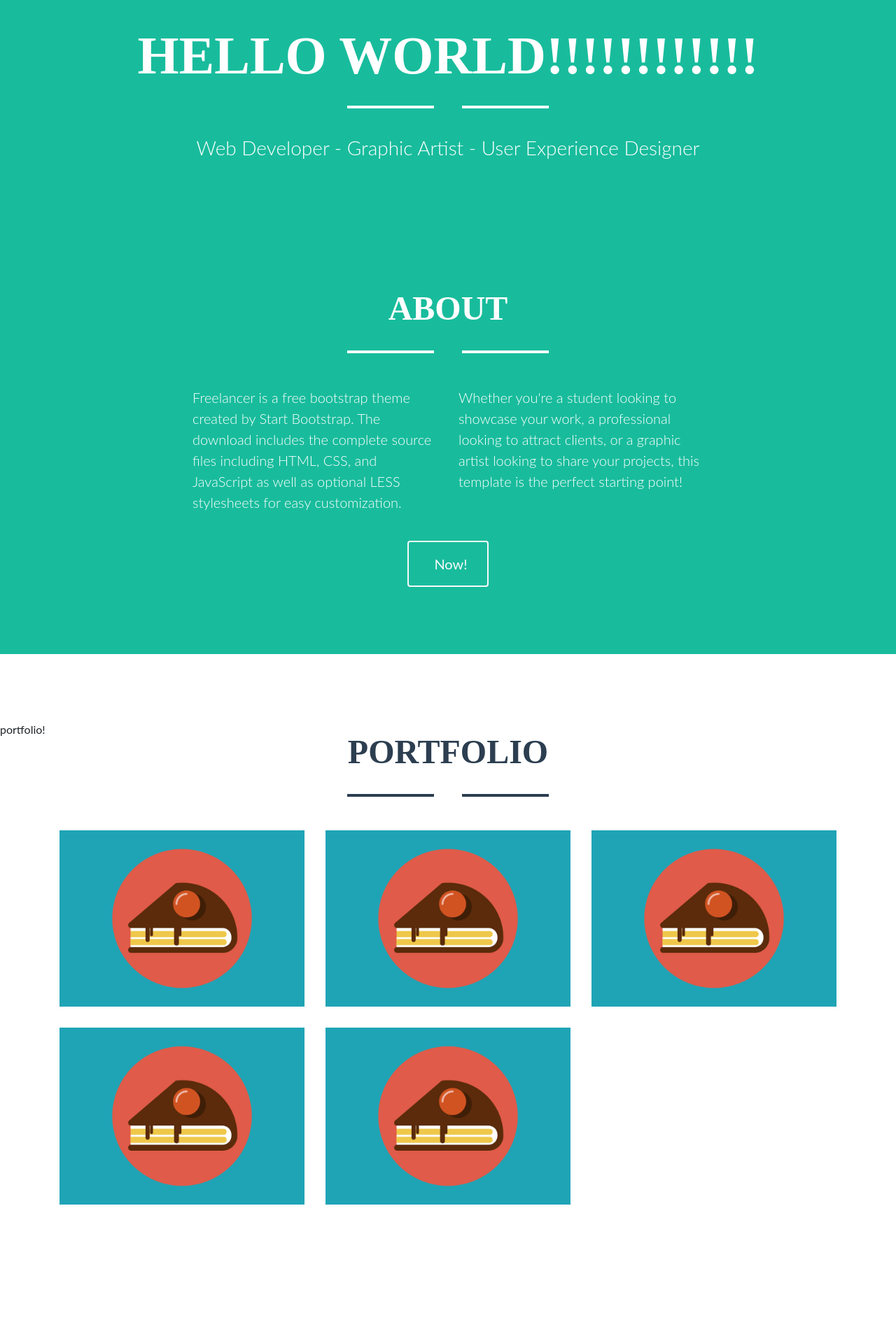
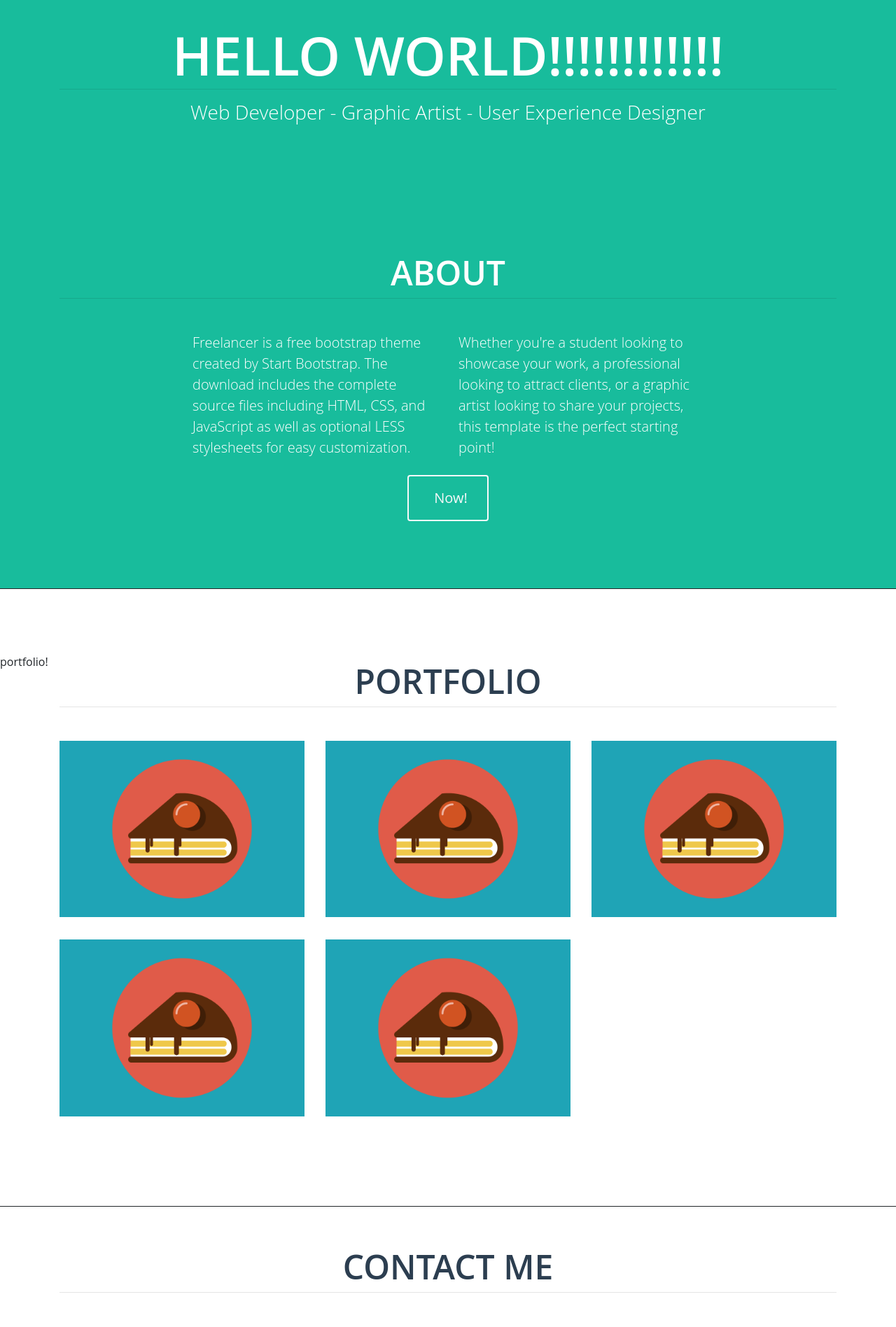
Before and after one commit to unjust/website, a Node server app: template app/views/index.pug in a window 1280 px wide. Shown: the part 503-2400 px from the top of the page at 70% size. Run offline with Node 20, Linux system fonts and the light colour scheme; the template is opened without the code that fills it, so the values that code supplies are empty; style sheets or scripts are compiled from the project's sources; some libraries are stand-ins or nearby versions.

Commit message:
adding reset.scss, font changes

```diff
--- a/app/scss/_global.scss
+++ b/app/scss/_global.scss
@@ -10,54 +10,34 @@
 h5,
 h6 {
   @include heading-font;
+  margin-bottom: 1rem;
 }
 
-// Custom Horizontal Rule with Star Icon
-hr.star-light,
-hr.star-dark {
-  max-width: 18rem;
-  padding: 0;
-  text-align: center;
-  border: none;
-  border-top: solid 0.25rem;
-  margin-top: 2.5rem;
-  margin-bottom: 2.5rem;
+.sub-head {
+  font-weight: 400;
+  font-size: 1rem;
+  font-family: 'Open Sans', sans-serif;
 }
 
-hr.star-light:after,
-hr.star-dark:after {
-  position: relative;
-  top: -.8em;
-  display: inline-block;
-  padding: 0 0.25em;
-  content: '\f005';
-  font-family: FontAwesome;
-  font-size: 2em;
+p {
+  line-height: 1.5;
 }
 
-hr.star-light {
-  border-color: $white;
-}
-hr.star-light:after {
-  color: $white;
-  background-color: $primary;
-}
-
-hr.star-dark {
-  border-color: $secondary;
-}
-hr.star-dark:after {
-  color: $secondary;
-  background-color: white;
-}
 
 // Section Padding Settings
 section {
   padding: 6rem 0;
+  border-bottom: 1px solid $gray-900;
+
+  &.first {
+    padding-top: 10rem;
+  }
+
   h2 {
     font-size: 2.25rem;
     line-height: 2rem;
   }
+
   @media (min-width: 992px) {
     h2 {
       font-size: 3rem;
--- a/app/scss/_mixins.scss
+++ b/app/scss/_mixins.scss
@@ -1,8 +1,8 @@
 @mixin body-font() {
-  font-family: 'Lato';
+  font-family: 'Open Sans', sans-serif;
 }
 
 @mixin heading-font() {
-  font-weight: 700;
-  font-family: 'Montserrat';
+  font-weight: 600;
+  font-family: 'Open Sans', sans-serif;
 }
--- a/app/scss/freelancer.scss
+++ b/app/scss/freelancer.scss
@@ -1,3 +1,4 @@
+@import "reset.scss";
 @import "variables.scss";
 @import "mixins.scss";
 @import "global.scss";
```
